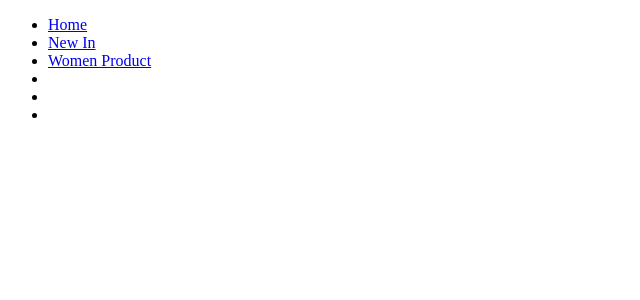
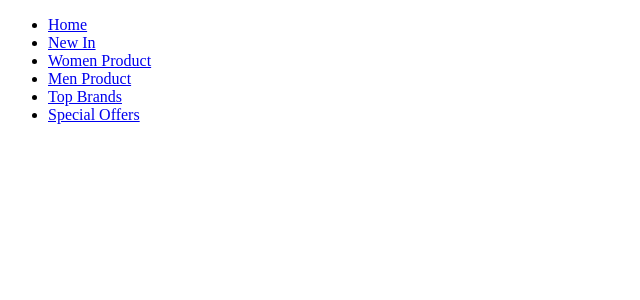
Before and after one commit to Eldar503/ReactJs_typyng, a React (Create React App) app: page / in a window 1280 px wide. Shown: the top 300 px of the page, without its empty margins (0-640 px from the left). Built offline with nearby package versions, Linux system fonts and the light colour scheme; the HTML template or start-up script is replaced by a standard one.

Commit message:
Menu burger

```diff
--- a/src/components/header.jsx
+++ b/src/components/header.jsx
@@ -10,9 +10,9 @@ const Header = () => {
                         <li className="header__item"><a href="#" className="nav__link">Home</a></li>
                         <li className="header__item"><a href="#" className="nav__link">New In</a></li>
                         <li className="header__item"><a href="#" className="nav__link">Women Product</a></li>
-                        <li className="header__item"><a href="#" className="nav__link"></a></li>
-                        <li className="header__item"><a href="#" className="nav__link"></a></li>
-                        <li className="header__item"><a href="#" className="nav__link"></a></li>
+                        <li className="header__item"><a href="#" className="nav__link">Men Product</a></li>
+                        <li className="header__item"><a href="#" className="nav__link">Top Brands</a></li>
+                        <li className="header__item"><a href="#" className="nav__link">Special Offers</a></li>
                     </ul>
                 </nav>
             </div>
```
